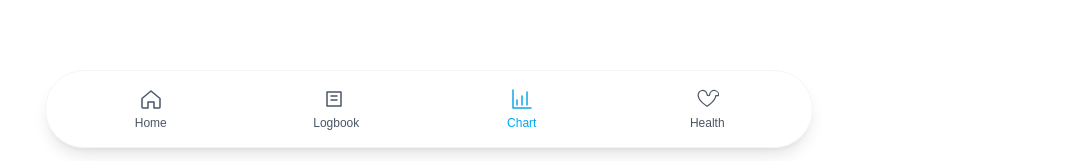
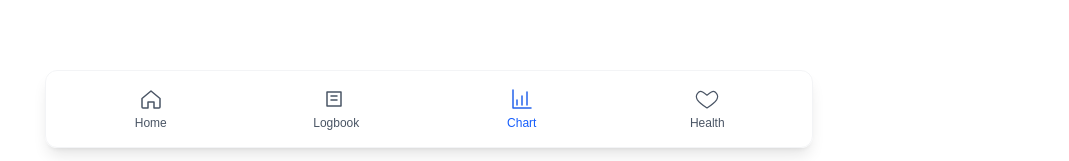
Before and after one commit to Mitchell-Conrad-20/workout-tracker, a Next.js app: page /chart in a window 1280 px wide. Shown: the part 636-797 px from the top of the page, without its empty margins (211-1280 px from the left). Built offline with nearby package versions, Linux system fonts and the light colour scheme.

Commit message:
Styling and svg modifications

```diff
--- a/app/health/page.tsx
+++ b/app/health/page.tsx
@@ -184,7 +184,7 @@ export default function HealthPage() {
           {err && <p className="mb-2 text-sm text-red-600 dark:text-red-400">{err}</p>}
 
           {/* Health Overview Section */}
-          <div className="w-full rounded-xl bg-white dark:bg-neutral-900 mb-8 p-6 flex flex-col gap-4 shadow-sm border border-gray-100 dark:border-neutral-800">
+          <div className="w-full rounded-xl bg-white dark:bg-neutral-900 mb-6 p-6 flex flex-col gap-4 shadow-sm border border-gray-100 dark:border-neutral-800">
             <div className="flex flex-col sm:flex-row items-start sm:items-center justify-between gap-4 mb-3">
               <h2 className="text-lg font-semibold mb-3">Health Overview</h2>
               <Button dark onClick={() => setSaving(true)} className="w-full sm:w-auto text-base font-semibold py-2 px-6 rounded-full">
--- a/app/layout.tsx
+++ b/app/layout.tsx
@@ -26,15 +26,16 @@ export default function RootLayout({ children }: { children: React.ReactNode })
       <body>
         <Providers>
           <HamburgerMenu />
+          {/* padding = w_navbar + paddign_addtional + area_safe */}
           <div
             style={{
               minHeight: '100vh',
-              paddingBottom: 'calc(84px + env(safe-area-inset-bottom))'
+              paddingBottom: 'calc(84px + 8px + env(safe-area-inset-bottom))'
             }}
           >
             {children}
           </div>
-          <BottomNav />
+          <BottomNav/>
         </Providers>
       </body>
     </html>
--- a/components/BottomNav.tsx
+++ b/components/BottomNav.tsx
@@ -5,30 +5,31 @@ import React from 'react';
 
 const IconHome = ({ active }: { active?: boolean }) => (
   <svg width="24" height="24" viewBox="0 0 24 24" fill="none" xmlns="http://www.w3.org/2000/svg" aria-hidden>
-    <path d="M3 11.5L12 4l9 7.5V20a1 1 0 0 1-1 1h-5v-6H9v6H4a1 1 0 0 1-1-1V11.5z" stroke={active ? '#0ea5e9' : 'currentColor'} strokeWidth="1.5" strokeLinecap="round" strokeLinejoin="round"/>
+  <path d="M3 11.5L12 4l9 7.5V20a1 1 0 0 1-1 1h-5v-6H9v6H4a1 1 0 0 1-1-1V11.5z" stroke={active ? '#2563eb' : 'currentColor'} strokeWidth="1.5" strokeLinecap="round" strokeLinejoin="round"/>
   </svg>
 );
 
 const IconLogbook = ({ active }: { active?: boolean }) => (
   <svg width="24" height="24" viewBox="0 0 24 24" fill="none" xmlns="http://www.w3.org/2000/svg" aria-hidden>
-    <path d="M3 5h14v14H3z" stroke={active ? '#0ea5e9' : 'currentColor'} strokeWidth="1.5" strokeLinecap="round" strokeLinejoin="round"/>
-    <path d="M7 9h6" stroke={active ? '#0ea5e9' : 'currentColor'} strokeWidth="1.5" strokeLinecap="round" strokeLinejoin="round"/>
-    <path d="M7 13h6" stroke={active ? '#0ea5e9' : 'currentColor'} strokeWidth="1.5" strokeLinecap="round" strokeLinejoin="round"/>
+  <path d="M3 5h14v14H3z" stroke={active ? '#2563eb' : 'currentColor'} strokeWidth="1.5" strokeLinecap="round" strokeLinejoin="round"/>
+  <path d="M7 9h6" stroke={active ? '#2563eb' : 'currentColor'} strokeWidth="1.5" strokeLinecap="round" strokeLinejoin="round"/>
+  <path d="M7 13h6" stroke={active ? '#2563eb' : 'currentColor'} strokeWidth="1.5" strokeLinecap="round" strokeLinejoin="round"/>
   </svg>
 );
 
 const IconChart = ({ active }: { active?: boolean }) => (
   <svg width="24" height="24" viewBox="0 0 24 24" fill="none" xmlns="http://www.w3.org/2000/svg" aria-hidden>
-    <path d="M3 3v18h18" stroke={active ? '#0ea5e9' : 'currentColor'} strokeWidth="1.5" strokeLinecap="round" strokeLinejoin="round"/>
-    <path d="M7 13v5" stroke={active ? '#0ea5e9' : 'currentColor'} strokeWidth="1.5" strokeLinecap="round" strokeLinejoin="round"/>
-    <path d="M12 9v9" stroke={active ? '#0ea5e9' : 'currentColor'} strokeWidth="1.5" strokeLinecap="round" strokeLinejoin="round"/>
-    <path d="M17 5v13" stroke={active ? '#0ea5e9' : 'currentColor'} strokeWidth="1.5" strokeLinecap="round" strokeLinejoin="round"/>
+  <path d="M3 3v18h18" stroke={active ? '#2563eb' : 'currentColor'} strokeWidth="1.5" strokeLinecap="round" strokeLinejoin="round"/>
+  <path d="M7 13v5" stroke={active ? '#2563eb' : 'currentColor'} strokeWidth="1.5" strokeLinecap="round" strokeLinejoin="round"/>
+  <path d="M12 9v9" stroke={active ? '#2563eb' : 'currentColor'} strokeWidth="1.5" strokeLinecap="round" strokeLinejoin="round"/>
+  <path d="M17 5v13" stroke={active ? '#2563eb' : 'currentColor'} strokeWidth="1.5" strokeLinecap="round" strokeLinejoin="round"/>
   </svg>
 );
 
 const IconHealth = ({ active }: { active?: boolean }) => (
   <svg width="24" height="24" viewBox="0 0 24 24" fill="none" xmlns="http://www.w3.org/2000/svg" aria-hidden>
-    <path d="M20.8 8.6c0 5.2-8.8 10.6-8.8 10.6S3.2 13.8 3.2 8.6a4.4 4.4 0 0 1 8.8-1.4c0 .6.4 1.4 1.4 1.4s1.4-.8 1.4-1.4a4.4 4.4 0 0 1 8.8 1.4z" stroke={active ? '#0ea5e9' : 'currentColor'} strokeWidth="1.2" strokeLinecap="round" strokeLinejoin="round"/>
+  {/* Heart outline */}
+  <path d="M12 21s-7.5-4.8-9.6-8.1C-0.6 7.9 4.1 3 7.6 5.1 9.2 6.2 12 8.2 12 8.2s2.8-2 4.4-3.1C19.9 3 24.6 7.9 21.6 12.9 19.5 16.2 12 21 12 21z" stroke={active ? '#2563eb' : 'currentColor'} strokeWidth="1.2" strokeLinecap="round" strokeLinejoin="round" fill="none" />
   </svg>
 );
 
@@ -43,14 +44,14 @@ const BottomNav: React.FC = () => {
   ];
 
   return (
-    <nav className="fixed bottom-4 left-1/2 -translate-x-1/2 z-50 w-[92%] max-w-3xl bg-white/90 dark:bg-neutral-900/90 backdrop-blur rounded-full shadow-lg border border-gray-100 dark:border-neutral-800 px-3 py-2 flex justify-between items-center">
+    <nav className="fixed bottom-4 left-1/2 -translate-x-1/2 z-50 w-[92%] max-w-3xl bg-white/90 dark:bg-neutral-900/90 backdrop-blur rounded-xl shadow-lg border border-gray-100 dark:border-neutral-800 px-3 py-2 flex justify-between items-center">
       {items.map((it) => {
         const active = pathname === it.href;
-        return (
-          <Link key={it.href} href={it.href} className={`flex-1 text-center py-2 ${active ? 'text-sky-500' : 'text-gray-600 dark:text-gray-300'}`} aria-label={it.label}>
+          return (
+            <Link key={it.href} href={it.href} className={`flex-1 text-center py-2 ${active ? 'text-blue-600 dark:text-blue-400' : 'text-gray-600 dark:text-gray-300'}`} aria-label={it.label}>
             <div className="flex flex-col items-center justify-center gap-1">
               <it.Icon active={active} />
-              <span className="text-xs">{it.label}</span>
+              <span className={`text-xs ${active ? 'text-blue-600 dark:text-blue-400' : 'text-gray-600 dark:text-gray-300'}`}>{it.label}</span>
             </div>
           </Link>
         );
```
